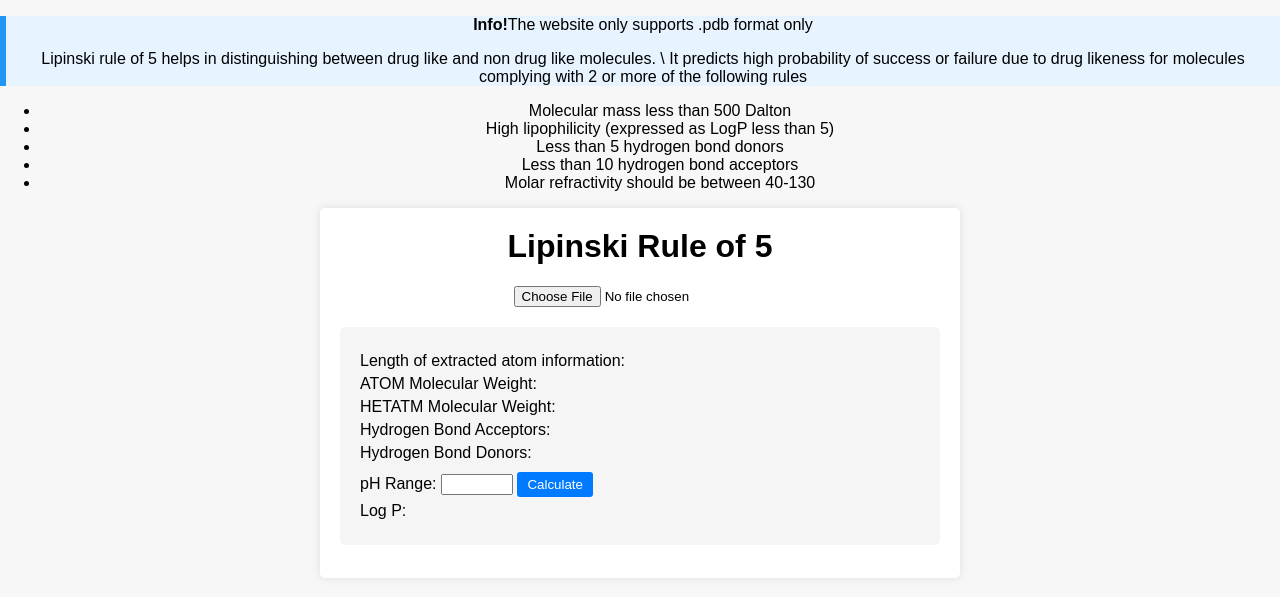
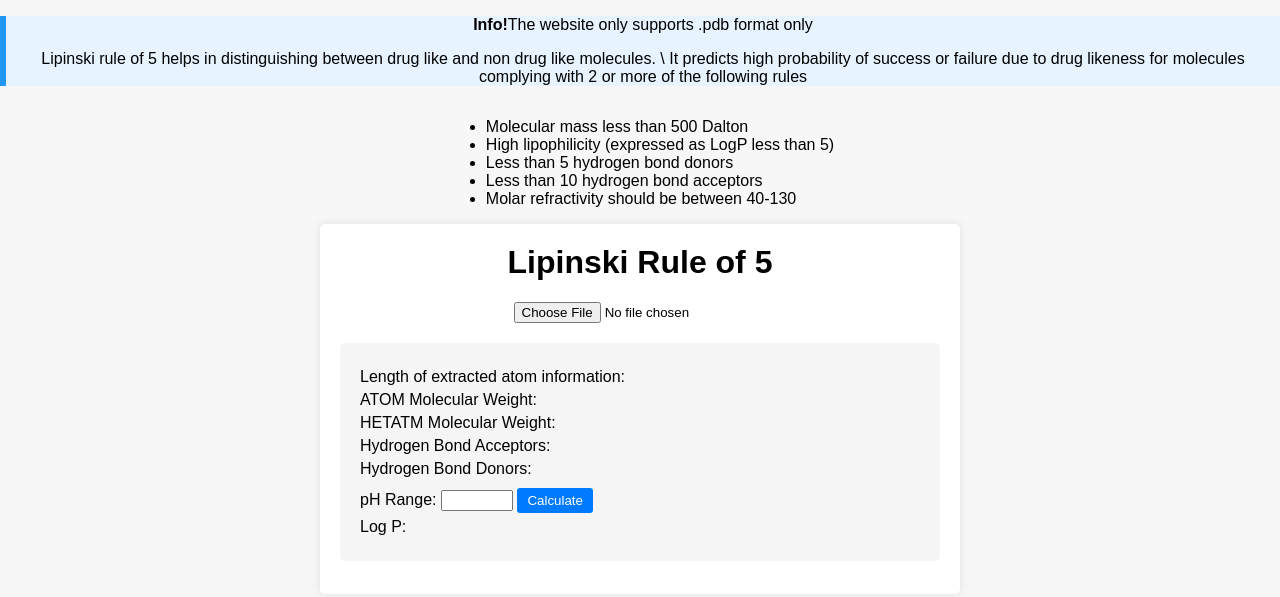
Before and after one commit to vishnuthumpudi/lipinski_rule_5, a plain HTML site: page index.html in a window 1280 px wide. Drawn offline with Linux system fonts and the light colour scheme.

Commit message:
Update index.html

```diff
--- a/index.html
+++ b/index.html
@@ -15,7 +15,7 @@
         </p>
     </div>
     <div class="list">
-        <ul>
+        <ul class="myUL">
           <li>Molecular mass less than 500 Dalton</li>
           <li>High lipophilicity (expressed as LogP less than 5)</li>
           <li>Less than 5 hydrogen bond donors</li>
```
